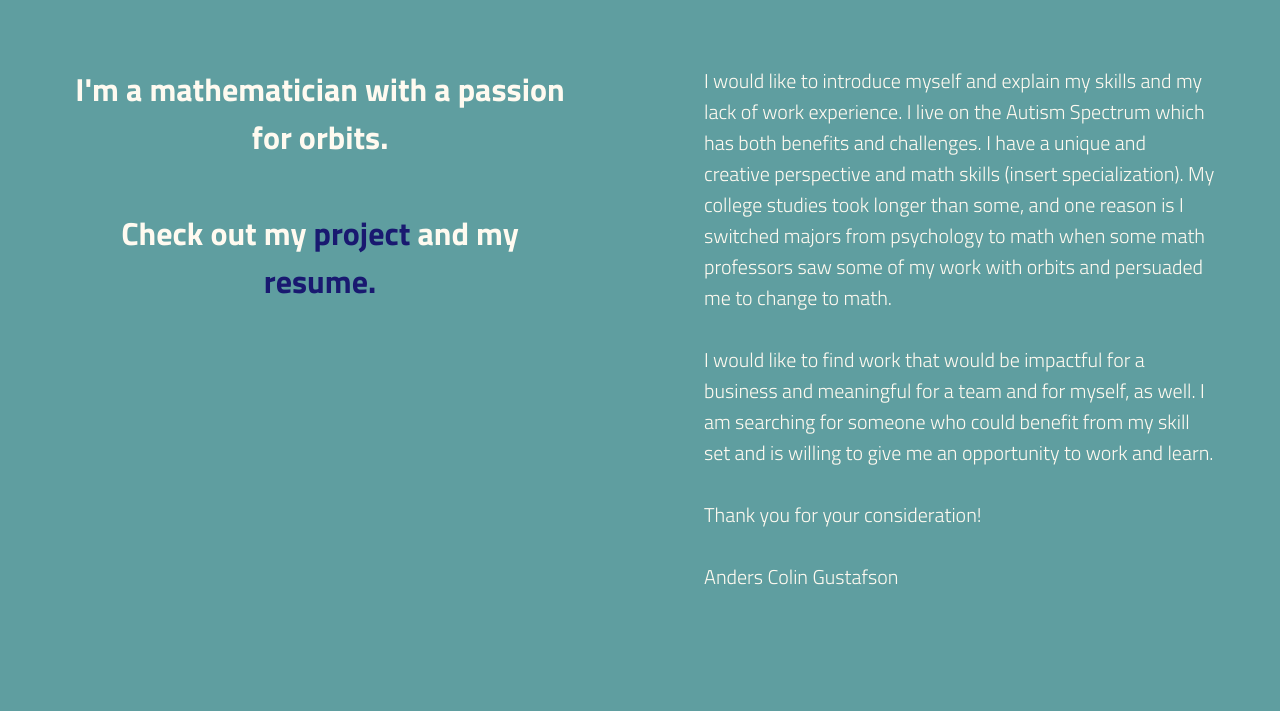
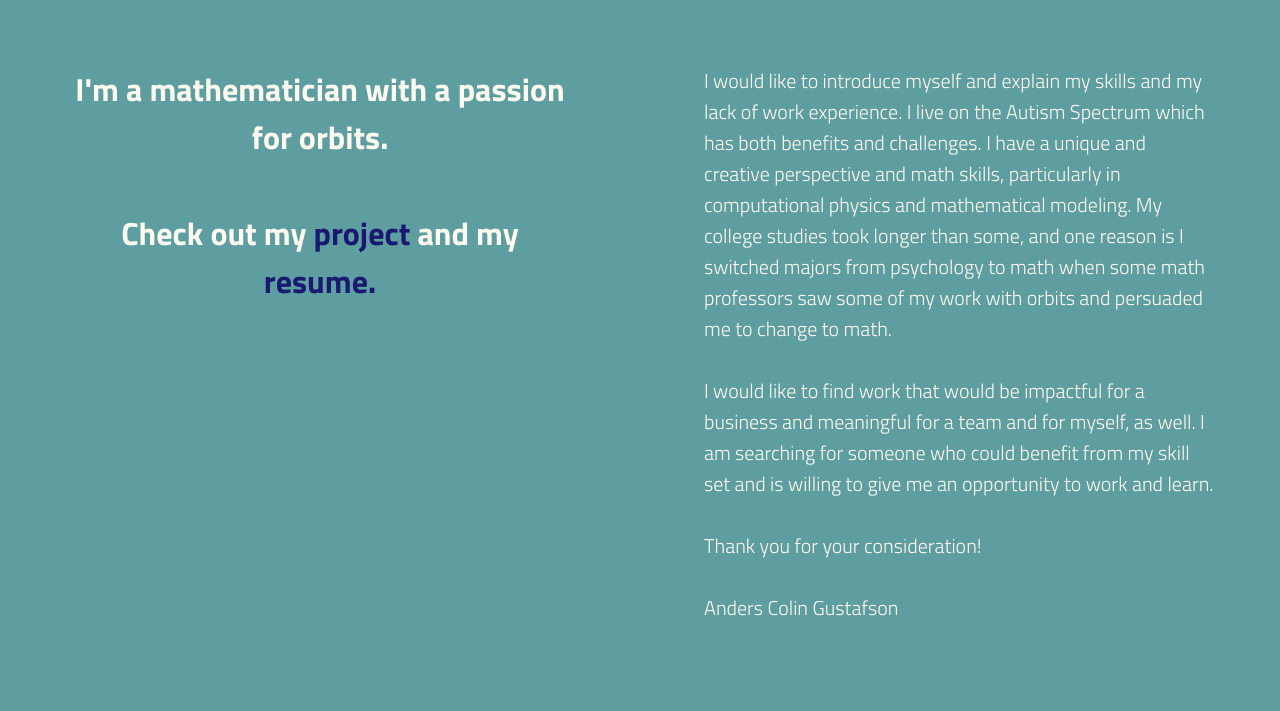
Before and after one commit to AlexanderGoose/anders_website, a Flask app: page / in a window 1280 px wide. Shown: the part 289-1000 px from the top of the page. Before the commit the page ends 874 px from the top, so only its background shows below. Run offline with Flask 3, Linux system fonts and the light colour scheme.

Commit message:
fixed typo in CL

```diff
--- a/static/style.css
+++ b/static/style.css
@@ -223,7 +223,8 @@ a:hover {
     }
   }
 
-
+/* ------------------------- targets click to view
+                             button on ipads */
   @media only screen
   and (min-device-width : 768px)
   and (max-device-width : 1024px)
--- a/templates/home.html
+++ b/templates/home.html
@@ -53,7 +53,7 @@
             </div>
 
             <div class="col right">
-                <p>I would like to introduce myself and explain my skills and my lack of work experience. I live on the Autism Spectrum which has both benefits and challenges. I have a unique and creative perspective and math skills (insert specialization). My college studies took longer than some, and one reason is I switched majors from psychology to math when some math professors saw some of my work with orbits and persuaded me to change to math.
+                <p>I would like to introduce myself and explain my skills and my lack of work experience. I live on the Autism Spectrum which has both benefits and challenges. I have a unique and creative perspective and math skills, particularly in computational physics and mathematical modeling. My college studies took longer than some, and one reason is I switched majors from psychology to math when some math professors saw some of my work with orbits and persuaded me to change to math.
                     <br><br>
                     I would like to find work that would be impactful for a business and meaningful for a team and for myself, as well. I am searching for someone who could benefit from my skill set and is willing to give me an opportunity to work and learn.
                     <br><br>
```
